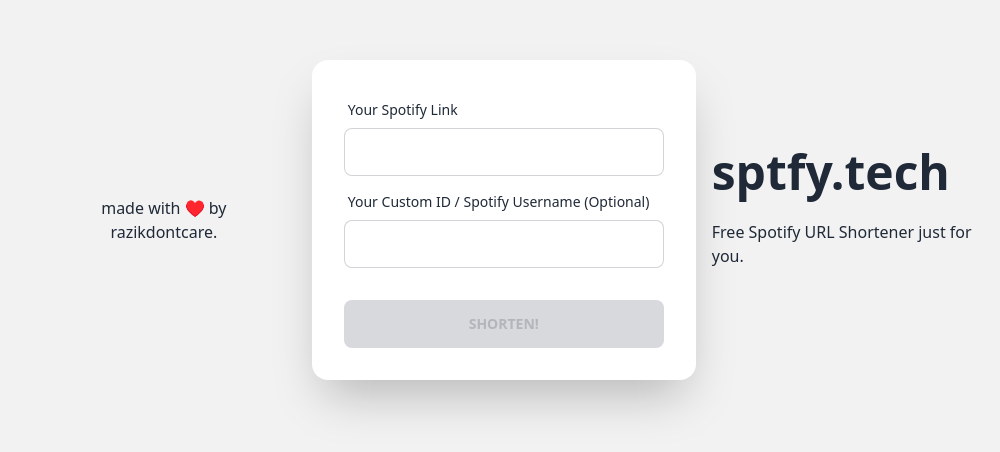
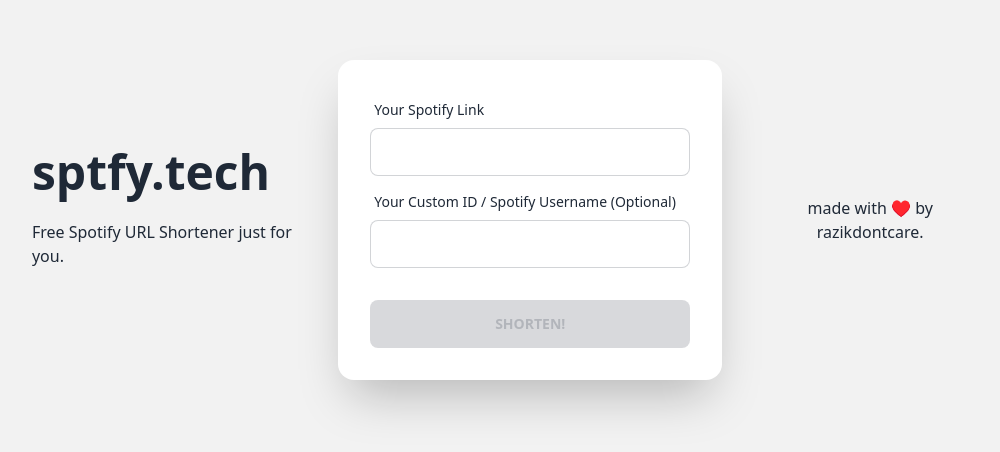
Before and after one commit to razikdontcare/sptfy, a Next.js app: page / in a window 1280 px wide. Shown: the part 180-632 px from the top of the page, without its empty margins (123-1123 px from the left). Built offline with nearby package versions, Linux system fonts and the light colour scheme.

Commit message:
fixing layout

```diff
--- a/pages/index.jsx
+++ b/pages/index.jsx
@@ -79,7 +79,7 @@
       </Head>
 
       <div className="hero min-h-screen bg-base-200">
-        <div className="hero-content flex-col lg:flex-row-reverse">
+        <div className="hero-content">
           <div className="text-center lg:text-left">
             <h1 className="text-5xl font-bold">sptfy.tech</h1>
             <p className="py-6">Free Spotify URL Shortener just for you.</p>
```
